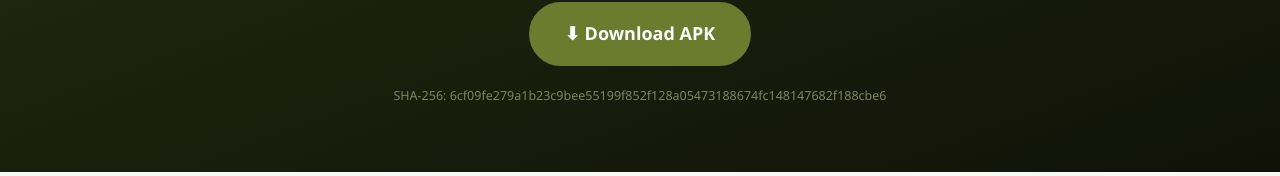
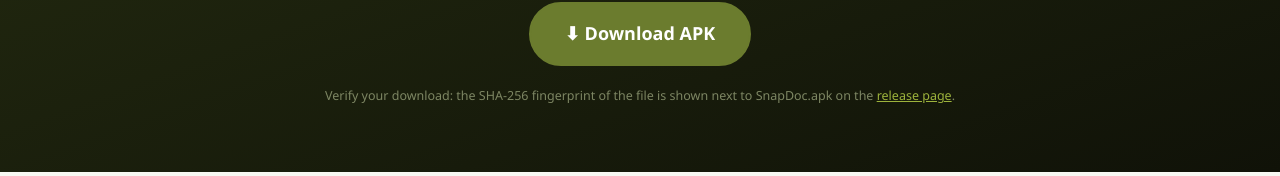
Before and after one commit to hsnain45/snapdoc-website, a plain HTML site: page index.html in a window 1280 px wide. Shown: the part 3146-3322 px from the top of the page. Drawn offline with Linux system fonts and the light colour scheme.

Commit message:
Point fingerprint check to the release page (hash changes per rebuild)

```diff
--- a/index.html
+++ b/index.html
@@ -200,7 +200,7 @@
     <h2>Get SnapDoc free</h2>
     <p>Version 1.1.0 · Android 7.0 or newer · 183 MB · Signed with the official SnapDoc release key</p>
     <a class="btn big" href="https://github.com/hsnain45/snapdoc-website/releases/latest/download/SnapDoc.apk">⬇ Download APK</a>
-    <div class="hash">SHA-256: 6cf09fe279a1b23c9bee55199f852f128a05473188674fc148147682f188cbe6</div>
+    <div class="hash">Verify your download: the SHA-256 fingerprint of the file is shown next to SnapDoc.apk on the <a href="https://github.com/hsnain45/snapdoc-website/releases/latest" style="color:#9DB33C">release page</a>.</div>
   </div>
 </section>
 
```
